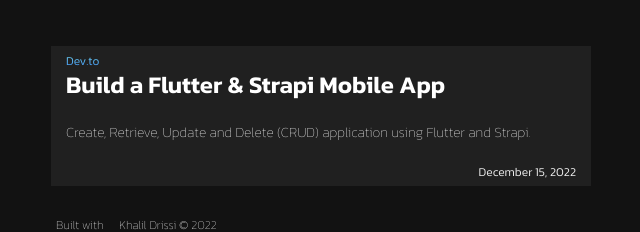
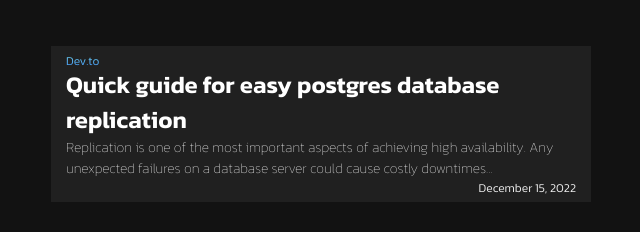
Before and after one commit to CalilDrissi/khalildrissi.tech-portfolio-website, a React (Create React App) app: page / in a window 1280 px wide. Shown: the part 1388-1620 px from the top of the page, without its empty margins (613-1253 px from the left). Built offline with nearby package versions, Linux system fonts and the light colour scheme; some icons are missing.

Commit message:
Update Catalog.js

```diff
--- a/src/sections/Catalog.js
+++ b/src/sections/Catalog.js
@@ -192,9 +192,10 @@
 
       <BoxRec id="section3">
         <Post
-          title="Build a Flutter & Strapi Mobile App"
-          desc="Create, Retrieve, Update and Delete (CRUD) application using Flutter and Strapi."
+          title="Quick guide for easy postgres database replication"
+          desc="Replication is one of the most important aspects of achieving high availability. Any unexpected failures on a database server could cause costly downtimes..."
           platform="Dev.to"
+          link="https://dev.to/caldrissi/postgres-replication-with-ease-33hc"
         />
         {/* <Post title="Scaling" platform="Medium" /> */}
       </BoxRec>
```
